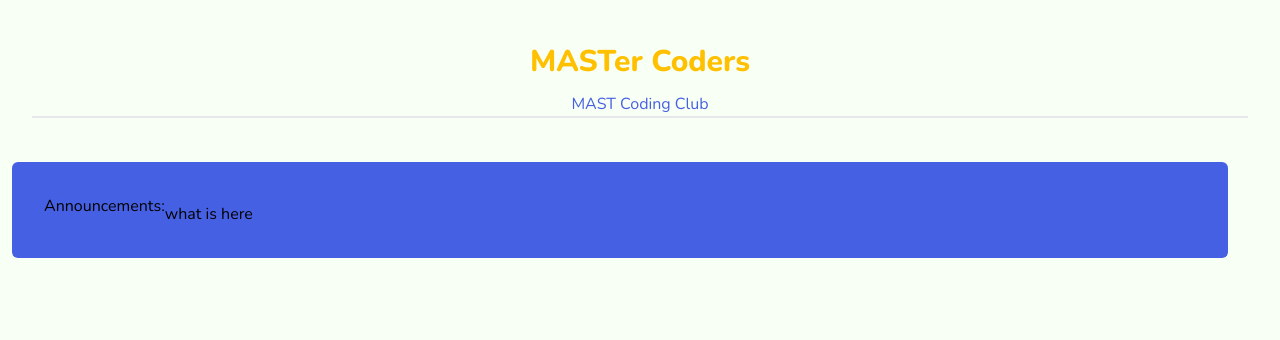
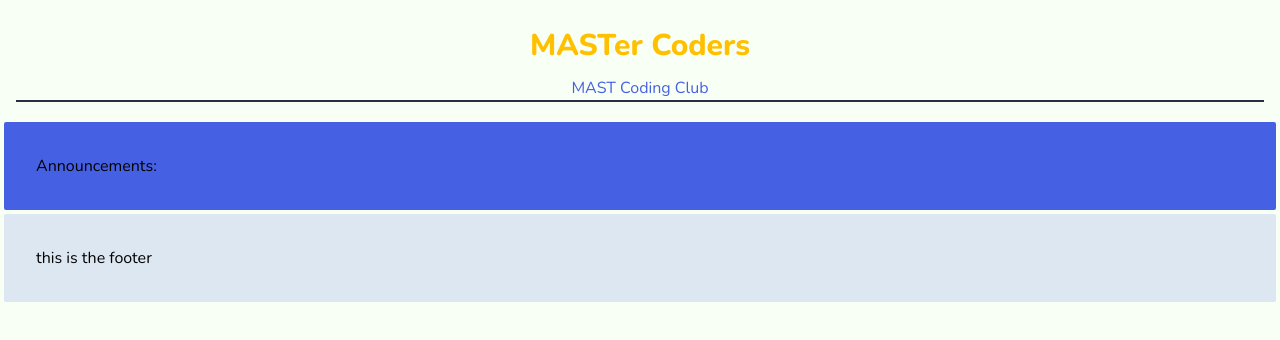
Before and after one commit to yvs2007/MastSite, a Vue app: page / in a window 1280 px wide. Shown: the top 340 px of the page. Built offline with nearby package versions, Linux system fonts and the light colour scheme.

Commit message:
added a footer tab , body will get split up!

```diff
--- a/src/App.vue
+++ b/src/App.vue
@@ -2,14 +2,16 @@
 import { ref } from "vue";
 import Title from "./components/Title.vue";
 import Body from "./components/Body.vue";
+import Footer from "./components/footer.vue";
 </script>
 
 <template>
     <div id="main">
         <!-- Ok so the Title is pretty basic and will need to add a logo later ig-->
-        <Title class="p-8" />
+        <Title class="p-4" />
         <!--The body will be a little bit different probably with some interactive features.-->
-        <Body class="p-8 space-y-2" />
+        <Body class="p-8" />
+        <Footer class="p-8"/>
     </div>
 </template>
 
--- a/src/components/Body.vue
+++ b/src/components/Body.vue
@@ -3,11 +3,11 @@ import { ref } from "vue";
 </script>
 
 <template>
-    <div class="bg-Mblue m-3 rounded-md w-[95%] ">
-        <!--basically gonna remake this into a more readable part fuck the boxes.-->
-        <h1 class="text-1xl float-start">
+    <div class="bg-Mblue m-1 rounded-sm">
+        <!--basically gonna remake this into a more readable part the boxes.-->
+        <h1 class="text-1xl text-bold">
             Announcements:
         </h1>
-        <p class="ml-1">what is here</p>
+
     </div>
 </template>
--- a/src/components/Title.vue
+++ b/src/components/Title.vue
@@ -3,14 +3,14 @@ import { ref } from "vue";
 </script>
 
 <template>
-    <div class="text-center w-full">
+    <div class="text-center w-full ">
         <div class="">
             <h1 class="text-3xl text-yellowText font-sans font-extrabold p-3">
                 MASTer Coders
             </h1>
         </div>
         <div class="">
-            <h2 class="text-Mblue border-b-2">MAST Coding Club</h2>
+            <h2 class="text-Mblue border-b-2 border-Mgray">MAST Coding Club</h2>
         </div>
     </div>
 </template>
--- /dev/null
+++ b/src/components/footer.vue
@@ -0,0 +1,15 @@
+<script setup>
+import { ref } from 'vue';
+
+</script>
+
+<template>
+<div class=" bg-Mblue bg-opacity-15 rounded-sm m-1">
+<p>this is the footer</p>
+</div>
+</template>
+
+
+<style>
+
+</style>
```
